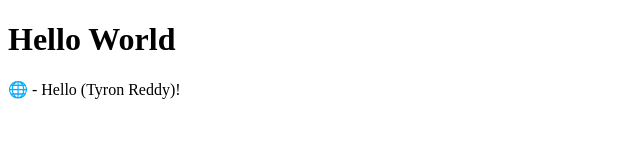
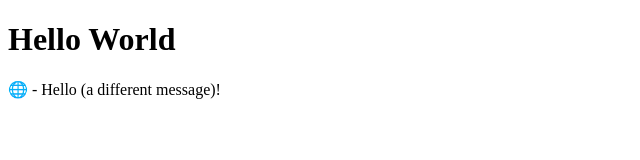
Before and after one commit to TyronR/software_3_lab_1, a plain HTML site: page index.html in a window 1280 px wide. Shown: the full height of the page, 0-640 px from the left. Drawn offline with Linux system fonts and the light colour scheme.

Commit message:
a different name

```diff
--- a/index.html
+++ b/index.html
@@ -7,7 +7,7 @@
 	<body>
 		<h1>Hello World</h1>
 		<p>
-		&#127760 - Hello (Tyron Reddy)!
+		&#127760 - Hello (a different message)!
 	</p>
 	</body>
 	</html>
```
Also changed, not shown: dummy.html (deleted).
